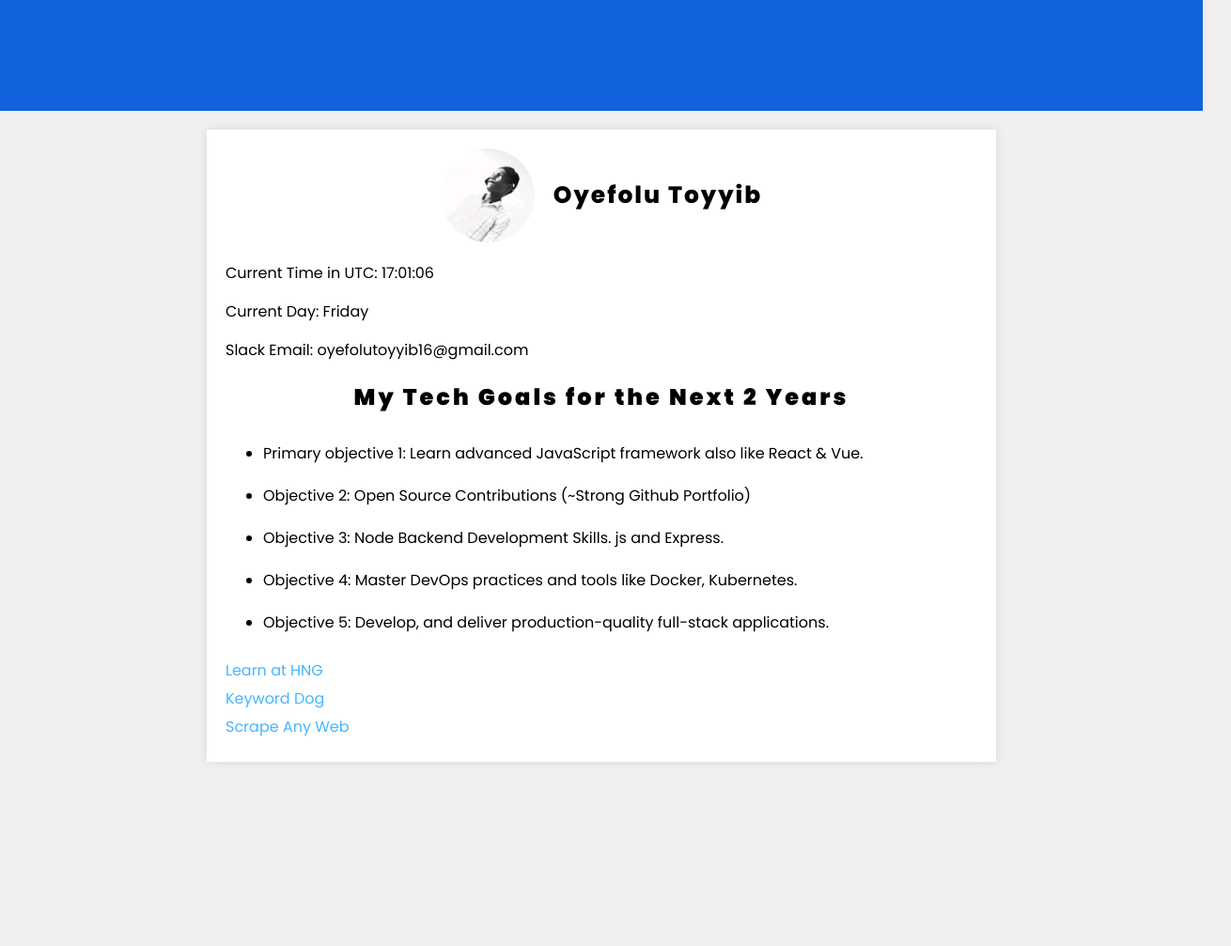
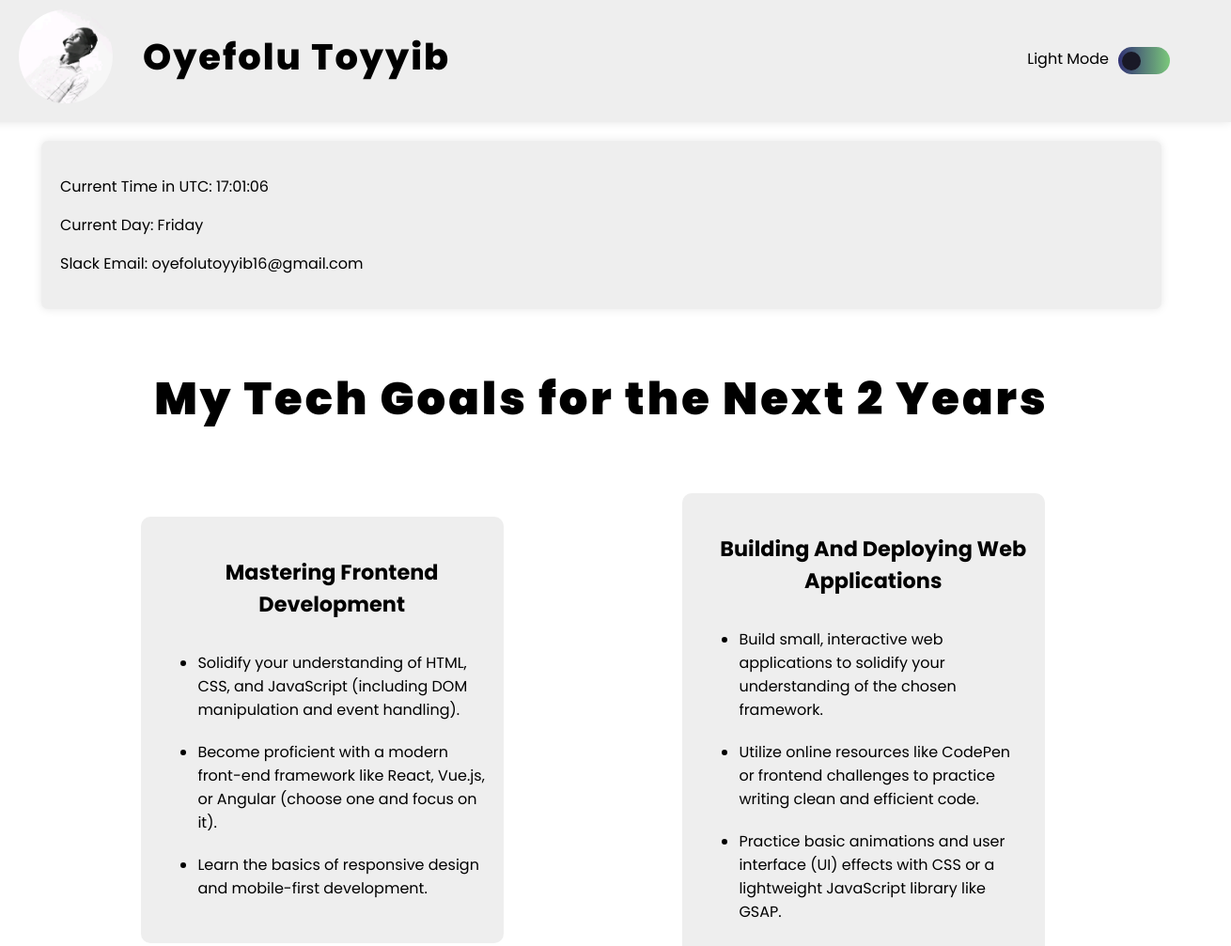
Before and after one commit to Oyefolu-CodeWizard/HNG-Stage-One, a plain HTML site: page index.html in a window 1280 px wide. Shown: the top 1007 px of the page at 94% size, 1310 px wide, since content can reach past the window. Before the commit the page ends 831 px from the top, so only its background shows below. Drawn offline with Linux system fonts and the light colour scheme.

Commit message:
Completed HNG-Stage-one Frontend Task

```diff
--- a/app.js
+++ b/app.js
@@ -18,3 +18,28 @@ const updateTimeAndDay = () => {
 };
 setInterval(updateTimeAndDay, 1000);
 updateTimeAndDay();
+
+// Tooggle theme
+let switchButton = document.querySelector('input[type="checkbox"]');
+let modeText = document.querySelector(".mode");
+
+console.log(switchButton);
+
+function darkMode() {
+  modeText.textContent = "Dark Mode";
+}
+function lightMode() {
+  modeText.textContent = "Light Mode";
+}
+
+function switchTheme(event) {
+  if (event.target.checked) {
+    document.documentElement.setAttribute("dark-mode", "dark");
+    darkMode();
+  } else {
+    document.documentElement.setAttribute("dark-mode", "light");
+    lightMode();
+  }
+}
+
+switchButton.addEventListener("click", switchTheme);
--- a/index.html
+++ b/index.html
@@ -8,10 +8,7 @@
     <script defer src="app.js"></script>
   </head>
   <body>
-    <header>
-      <marquee behavior="" direction="left"><h1>My Tech Goals</h1></marquee>
-    </header>
-    <main>
+    <nav>
       <div class="profile">
         <img
           src="./images/toyyiboyefolu.jpg"
@@ -22,41 +19,108 @@
         />
         <div data-testid="slackDisplayName">Oyefolu Toyyib</div>
       </div>
+      <div class="mode-container">
+        <div class="mode">Light Mode</div>
+
+        <label class="switch">
+          <input type="checkbox" />
+          <div class="slider round"></div>
+        </label>
+      </div>
+    </nav>
+
     <div class="info">
       <p>
         Current Time in UTC:
         <span id="currentTimeUTC" data-testid="currentTimeUTC"></span>
       </p>
-        <p>
-          Current Day: <span id="currentDay" data-testid="currentDay"></span>
-        </p>
+      <p>Current Day: <span id="currentDay" data-testid="currentDay"></span></p>
       <p>
         Slack Email:
         <span data-testid="slackEmail">oyefolutoyyib16@gmail.com</span>
       </p>
     </div>
+
     <div class="goals">
       <h2>My Tech Goals for the Next 2 Years</h2>
+
+      <div class="card-container">
+        <div class="card">
+          <h3>Mastering Frontend Development</h3>
+
           <ul>
             <li>
-            Primary objective 1: Learn advanced JavaScript framework also like
-            React & Vue.
+              Solidify your understanding of HTML, CSS, and JavaScript
+              (including DOM manipulation and event handling).
             </li>
             <li>
-            Objective 2: Open Source Contributions (~Strong Github Portfolio)
-          </li>
-          <li>Objective 3: Node Backend Development Skills. js and Express.</li>
-          <li>
-            Objective 4: Master DevOps practices and tools like Docker,
-            Kubernetes.
+              Become proficient with a modern front-end framework like React,
+              Vue.js, or Angular (choose one and focus on it).
             </li>
             <li>
-            Objective 5: Develop, and deliver production-quality full-stack
-            applications.
+              Learn the basics of responsive design and mobile-first
+              development.
             </li>
           </ul>
         </div>
-      <div class="links">
+        <div class="card">
+          <h3>Building And Deploying Web Applications</h3>
+
+          <ul>
+            <li>
+              Build small, interactive web applications to solidify your
+              understanding of the chosen framework.
+            </li>
+            <li>
+              Utilize online resources like CodePen or frontend challenges to
+              practice writing clean and efficient code.
+            </li>
+            <li>
+              Practice basic animations and user interface (UI) effects with CSS
+              or a lightweight JavaScript library like GSAP.
+            </li>
+          </ul>
+        </div>
+        <div class="card">
+          <h3>Gaining DevOps Expertise</h3>
+
+          <ul>
+            <li>
+              Foster a collaborative environment where developers and operations
+              teams work together towards shared goals.
+            </li>
+            <li>
+              Organize workshops or training sessions to improve understanding
+              of DevOps principles and tools across teams.
+            </li>
+            <li>
+              Implement DevOps metrics and track progress towards shared goals
+              for better visibility and motivation.
+            </li>
+          </ul>
+        </div>
+        <div class="card">
+          <h3>Contributing To Open Source Project</h3>
+
+          <ul>
+            <li>
+              Identify and explore open-source projects that align with my
+              interests on platforms like GitHub and GitLab.
+            </li>
+            <li>
+              Start by contributing to documentation and bug fixes, gradually
+              moving on to more significant features.
+            </li>
+            <li>
+              Participate in community discussions, attend virtual meetups, and
+              collaborate with fellow developers.
+            </li>
+          </ul>
+        </div>
+      </div>
+    </div>
+
+    <footer class="links">
       <a href="https://hng.tech/learn" target="_blank" data-testid="hngLink"
         >Learn at HNG</a
       >
@@ -69,7 +133,6 @@
         data-testid="scrapeanywebLink"
         >Scrape Any Web</a
       >
-      </div>
-    </main>
+    </footer>
   </body>
 </html>
--- a/style.css
+++ b/style.css
@@ -1,10 +1,16 @@
 @import url("https://fonts.googleapis.com/css2?family=Josefin+Sans:ital,wght@0,100..700;1,100..700&family=Poppins:ital,wght@0,100;0,200;0,300;0,400;0,500;0,600;0,700;0,800;0,900;1,100&display=swap");
 
-/* * {
-  margin: 0;
-  padding: 0;
-  box-sizing: border-box;
-} */
+:root {
+  --background-color: white;
+  --color: black;
+  --background-box: rgba(128, 128, 128, 0.137);
+}
+
+[dark-mode="dark"] {
+  --background-color: hsl(230, 17%, 14%);
+  --color: white;
+  --background-box: hsl(228, 28%, 20%);
+}
 body {
   font-family: "Poppins", sans-serif;
   margin: 0;
@@ -12,54 +18,157 @@ body {
   display: flex;
   flex-direction: column;
   align-items: center;
-  background-color: #f0f0f0;
+  background-color: var(--background-color);
+  overflow-x: hidden;
 }
-header {
+nav {
   width: 100%;
-  background-color: #1363df;
-  color: white;
-  padding: 10px 0;
-  text-align: center;
+  background-color: var(--background-box);
+  color: var(--color);
+  display: flex;
+  justify-content: space-between;
+  padding: 10px 30px;
+  box-shadow: 0 0 10px rgba(0, 0, 0, 0.1);
 }
-main {
-  width: 90%;
-  max-width: 800px;
-  background-color: white;
-  padding: 20px;
-  margin: 20px 0;
-  box-shadow: 0 0 10px rgba(0, 0, 0, 0.1);
+.mode-container {
+  display: flex;
+  padding: 0 10px;
+  margin-top: 2.5rem;
+  margin-right: 25px;
+  gap: 10px;
+}
+.switch {
+  position: relative;
+  display: inline-block;
+  width: 55px;
+  height: 29px;
+}
+.switch input {
+  display: none;
+}
+.slider {
+  position: absolute;
+  cursor: pointer;
+  top: 0;
+  left: 0;
+  right: 0;
+  bottom: 0;
+  background-image: linear-gradient(
+    to right,
+    rgb(49, 49, 117),
+    rgb(123, 200, 123)
+  );
+  transition: 0.4s;
+}
+.slider:before {
+  position: absolute;
+  content: "";
+  height: 20px;
+  width: 20px;
+  left: 4px;
+  bottom: 4px;
+  background-color: rgb(25, 25, 39);
+  transition: 0.4s;
+}
+input:checked + .slider {
+  background-image: linear-gradient(
+    to right,
+    rgb(49, 49, 117),
+    rgb(123, 200, 123)
+  );
+}
+input:focus + .slider {
+  box-shadow: 0 0 1px #2196f3;
+}
+input:checked + .slider:before {
+  -webkit-transform: translate(26px);
+  -ms-transform: translate(26px);
+  transform: translateX(26px);
+}
+.slider.round {
+  border-radius: 34px;
+}
+.slider.round::before {
+  border-radius: 50%;
 }
 .profile {
   display: flex;
   align-items: center;
   justify-content: center;
-  margin-bottom: 20px;
-  font-size: 1.3rem;
+  margin-bottom: 10px;
+  font-size: 2rem;
+  gap: 2rem;
   font-weight: 800;
   letter-spacing: 2px;
 }
 .profile img {
   border-radius: 50%;
-  margin-right: 20px;
+  margin-left: 20px;
 }
 .profile div {
   font-size: 1.2em;
 }
 .info {
+  width: 90%;
+  background-color: var(--background-box);
+  padding: 20px;
+  margin: 20px 30px;
+  box-shadow: 0 0 10px rgba(0, 0, 0, 0.1);
+  color: var(--color);
   margin-bottom: 20px;
+  border-radius: 7px;
 }
+/* .goals {
+  width: 90%;
+  margin: 0 auto;
+} */
 .goals h2 {
   text-align: center;
-  font-size: 1.5rem;
+  font-size: 3rem;
   letter-spacing: 3px;
   font-weight: 900;
+  color: var(--color);
 }
-.goals ul li {
+.card-container {
+  display: grid;
+  grid-template-columns: 1fr 1fr;
+  align-items: center;
+  grid-row-gap: 60px;
+  grid-column-gap: 0px;
+  margin: 4rem;
+}
+.card {
+  width: 60%;
+  background-color: var(--background-box);
+  border-radius: 10px;
+  padding: 20px;
+  margin-left: 15%;
+}
+.card h3 {
+  width: 100%;
+  text-align: center;
+  font-size: 1.4rem;
+  padding: 0 10px;
+  color: var(--color);
+}
+.card ul li {
+  font-size: 1rem;
+  font-weight: 400;
+  color: var(--color);
   padding: 10px 0;
+}
+
+.links {
+  width: 100%;
+  display: flex;
+  justify-content: center;
+  background-color: var(--background-box);
+  padding: 20px;
 }
 .links a {
   display: block;
   margin: 5px 0;
+  margin-right: 5rem;
   color: #47b5ff;
   text-decoration: none;
 }
```
Lines whose indentation alone changed are shown as unchanged.
